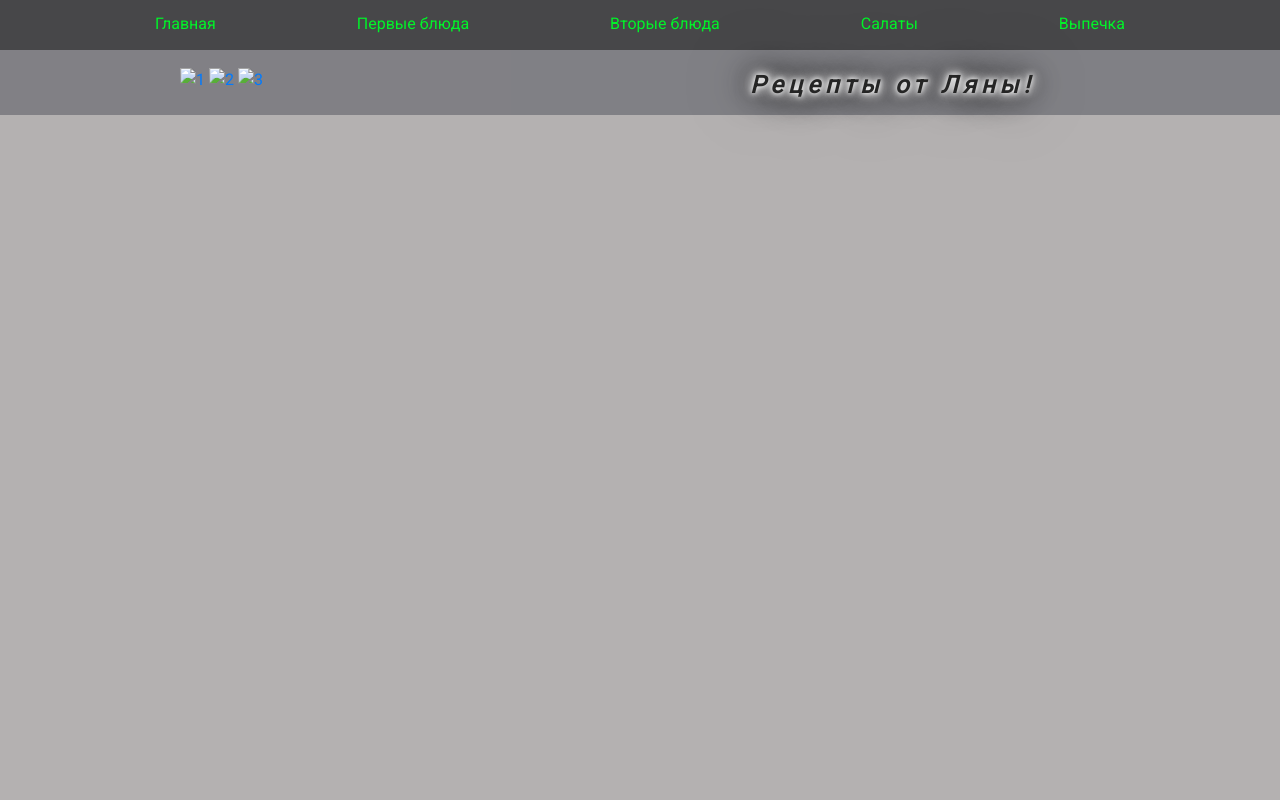
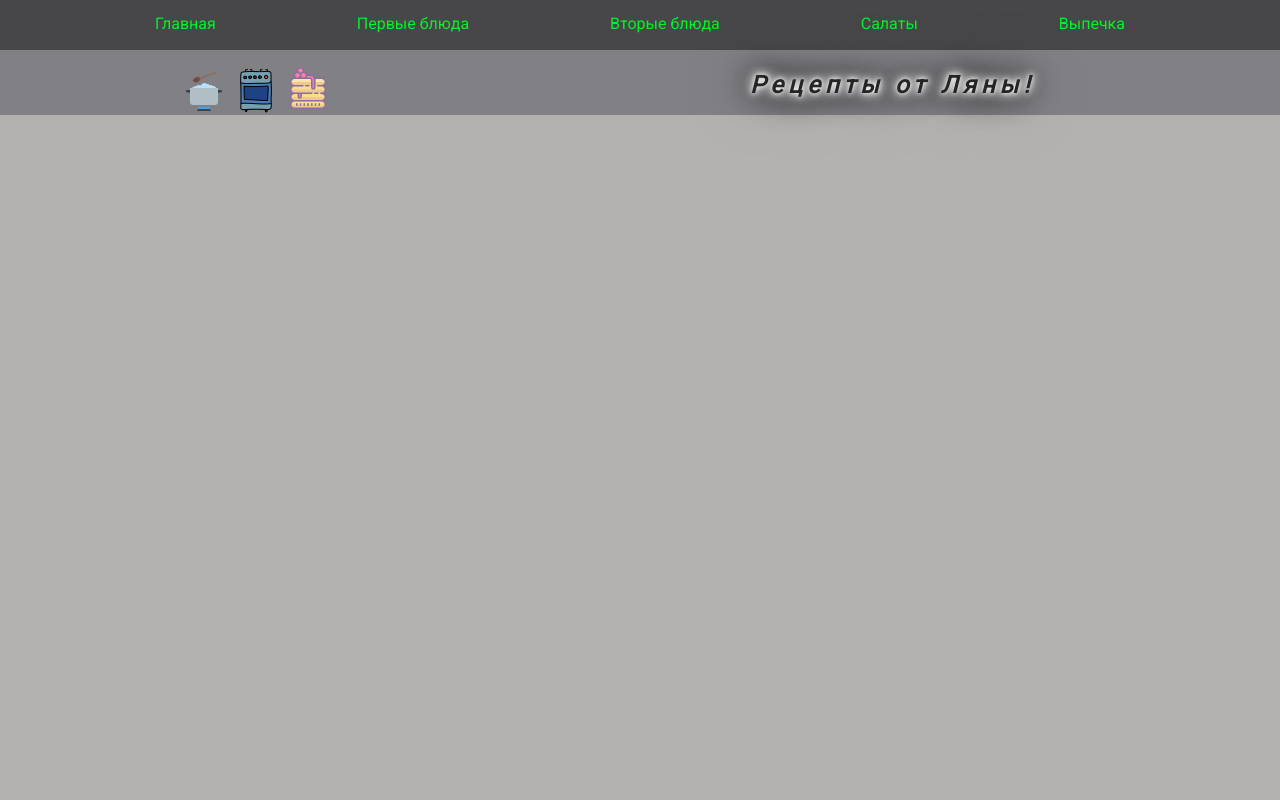
Before and after one commit to LyanaKylinar/LyanaKylinar.github.io, a plain HTML site: page backe_page.html in a window 1280 px wide. Shown: the top 800 px of the page. Drawn offline with Linux system fonts and the light colour scheme; files whose address does not match are found by name.

Commit message:
Update backe_page.html

```diff
--- a/backe_page.html
+++ b/backe_page.html
@@ -17,7 +17,7 @@
         <nav>
       <div class="container">
          <ul class="menu menu_active">
-            <li class="menu_item"><a href="/dist/index.html" class="menu_link">Главная</a></li>
+            <li class="menu_item"><a href="/index.html" class="menu_link">Главная</a></li>
             <li class="menu_item"><a href="/dist/" class="menu_link">Первые блюда</a></li>
             <li class="menu_item"><a href="#" class="menu_link">Вторые блюда</a></li>
             <li class="menu_item"><a href="#" class="menu_link">Салаты</a></li>
@@ -30,9 +30,9 @@
             <div class="row">
               <div class="subheader_logo col-xl-5 offset-xl-1 col-lg-4 col-md-4 col-sm-5 ">
                 <a href="#">
-                  <img src="/dist/img/icons1.png" alt="1">
-                  <img src="/dist/img/icons2.png" alt="2">
-                  <img src="/dist/img/icons3.png" style="height: 48px" alt="3">
+                  <img src="/img/icons1.png" alt="1">
+                  <img src="/img/icons2.png" alt="2">
+                  <img src="/img/icons3.png" style="height: 48px" alt="3">
                 </a>
               </div>
               <h2 class="col-xl-4 offset-xl-1 col-lg-6 offset-lg-2 col-md-6 offset-md-2 col-sm-7 " >Рецепты от Ляны!</h2>
```
